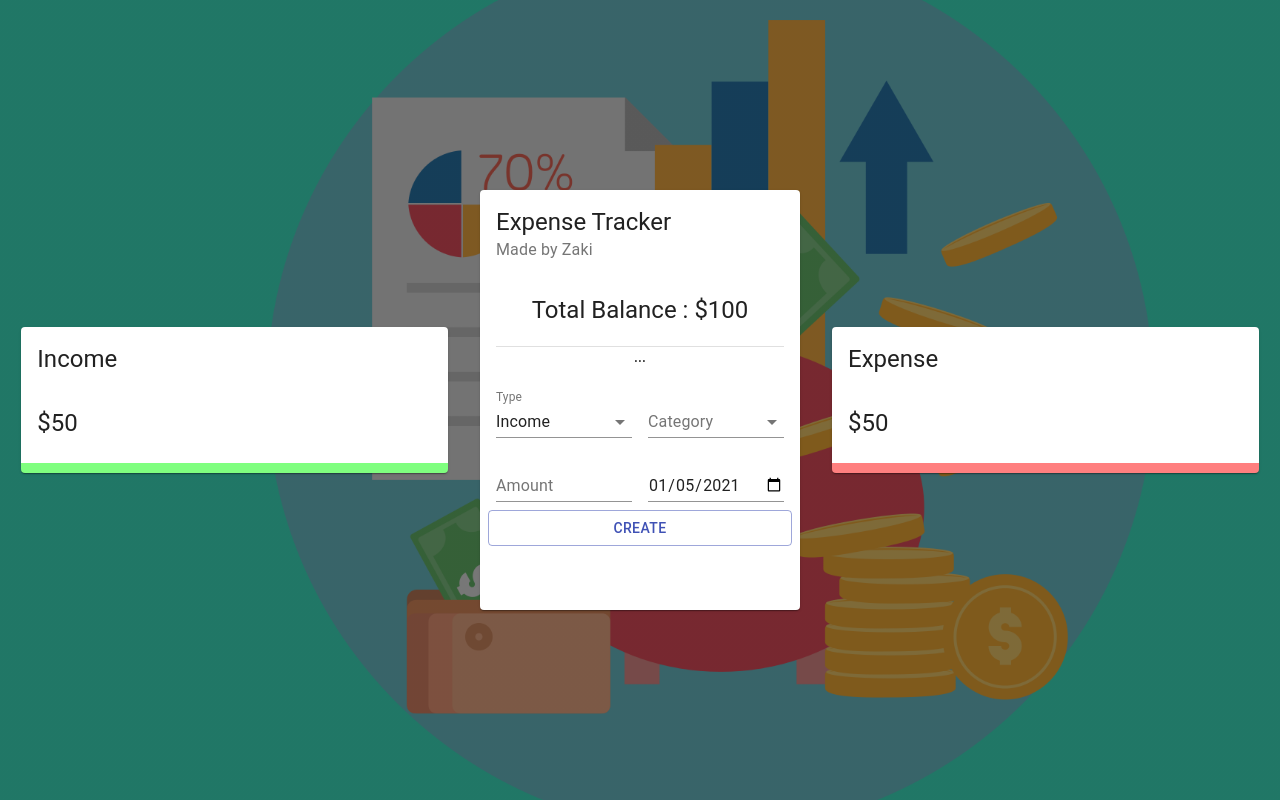
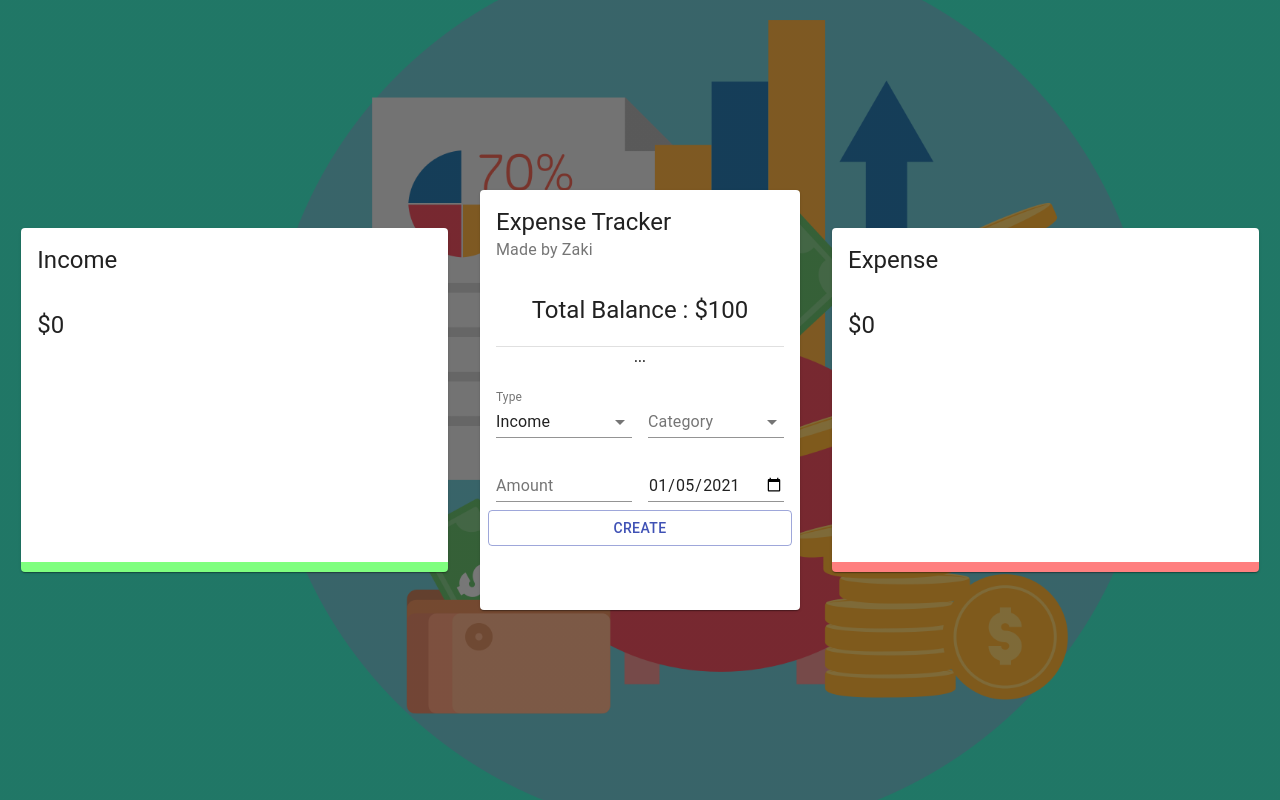
Before and after one commit to ZakiRangwala/Expense_Tracker, a React (Create React App) app: page / in a window 1280 px wide. Built offline with nearby package versions, Linux system fonts and the light colour scheme.

Commit message:
display graph data

```diff
--- a/src/components/Details/Details.jsx
+++ b/src/components/Details/Details.jsx
@@ -1,19 +1,22 @@
-import React from 'react'
-import {Card, CardHeader, CardContent, Typography} from '@material-ui/core'
-import {Doughnut} from 'react-chartjs-2'
-import useStyles from './styles'
+import React from "react";
+import { Card, CardHeader, CardContent, Typography } from "@material-ui/core";
+import { Doughnut } from "react-chartjs-2";
+import useStyles from "./styles";
+import useTransactions from "../../useTransactions";
 
-const Details = ({title}) => {
+const Details = ({ title }) => {
+  const { total, chartData } = useTransactions(title);
   const classes = useStyles();
+
   return (
     <Card className={title === "Income" ? classes.income : classes.expense}>
       <CardHeader title={title} />
       <CardContent>
-                <Typography variant="h5">$50</Typography>
-                {/* <Doughnut data="DATA" /> */}
+        <Typography variant="h5">${total}</Typography>
+        <Doughnut data={chartData} />
       </CardContent>
     </Card>
-    )
-}
+  );
+};
 
-export default Details
+export default Details;
```
Lines whose indentation alone changed are shown as unchanged.
